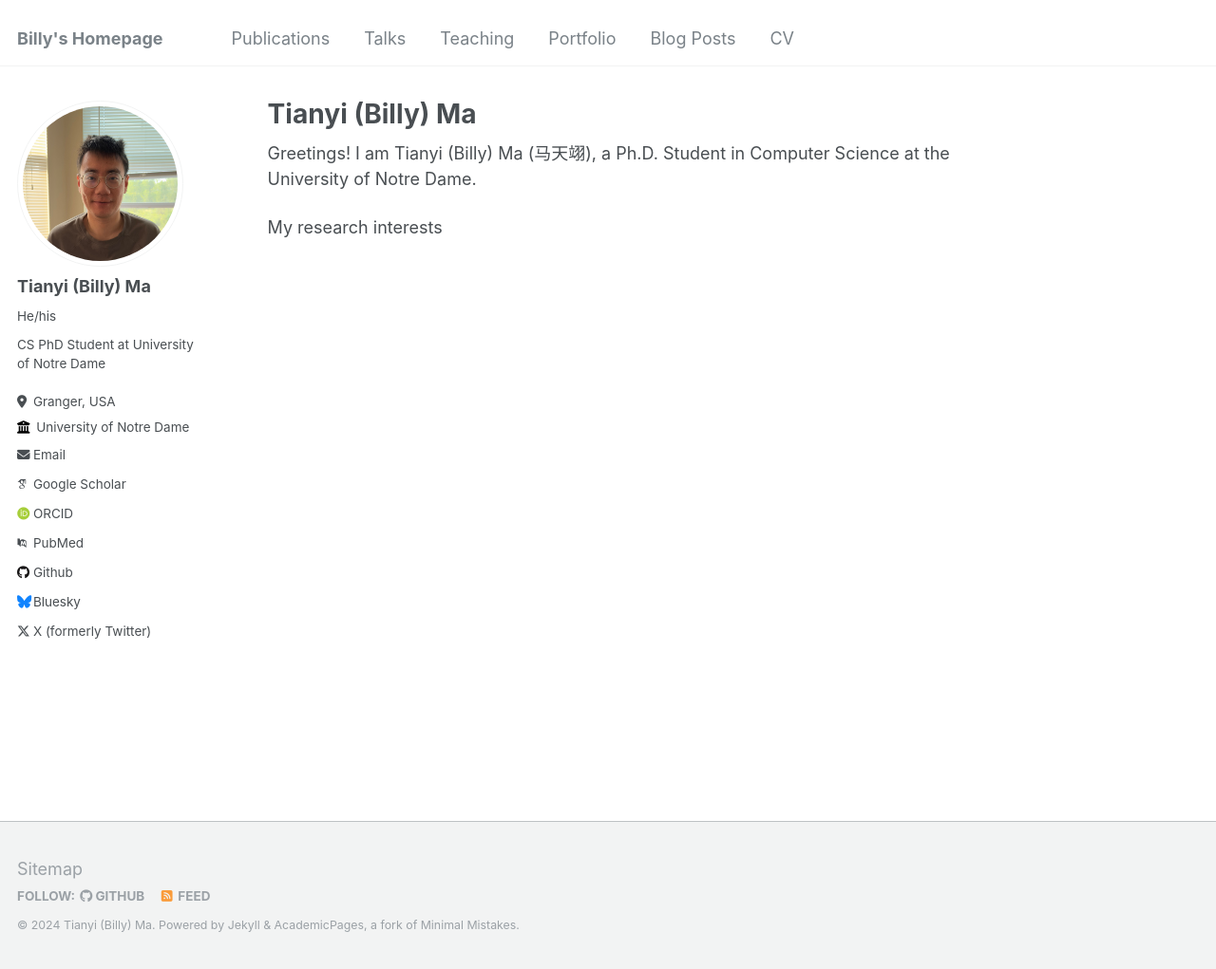
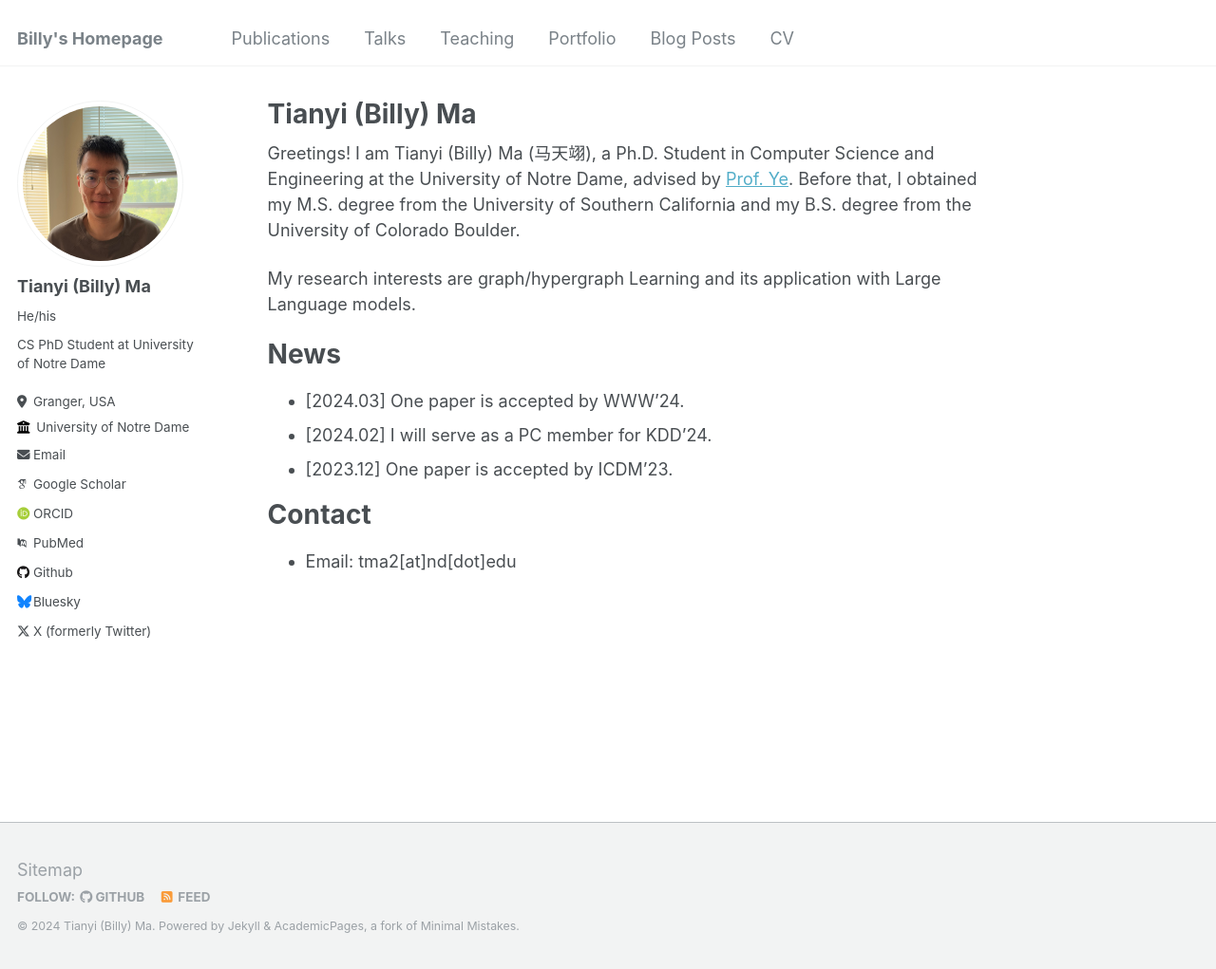
Before and after one commit to Tianyi-Billy-Ma/Tianyi-Billy-Ma.github.io, a Jekyll site: the page built from _pages/about.md, in a window 1280 px wide and 1021 px high. Shown: the whole window at 95% size. Built offline with Jekyll 4.4.1, drawn with Linux system fonts in a browser that asks for light colours; some web fonts are replaced.

Commit message:
Update about.md with research interests, news, and contact information

```diff
--- a/_pages/about.md
+++ b/_pages/about.md
@@ -7,6 +7,20 @@ redirect_from:
   - /about.html
 ---
 
-Greetings! I am Tianyi (Billy) Ma (马天翊), a Ph.D. Student in Computer Science at the University of Notre Dame.
+Greetings! I am Tianyi (Billy) Ma (马天翊), a Ph.D. Student in Computer Science and Engineering at the University of Notre Dame, advised by [Prof. Ye](http://yes-lab.org/). Before that, I obtained my M.S. degree from the University of Southern California and my B.S. degree from the University of Colorado Boulder.
 
-My research interests
+My research interests are graph/hypergraph Learning and its application with Large Language models.
+
+
+News
+=====
+* [2024.03] One paper is accepted by WWW'24.
+* [2024.02] I will serve as a PC member for KDD'24.
+* [2023.12] One paper is accepted by ICDM'23.
+
+
+
+Contact
+=====
+
+* Email: tma2\[at\]nd\[dot\]edu
--- /dev/null
+++ b/googlef4b57548e29d08f1.html
@@ -0,0 +1 @@
+google-site-verification: googlef4b57548e29d08f1.html
```
